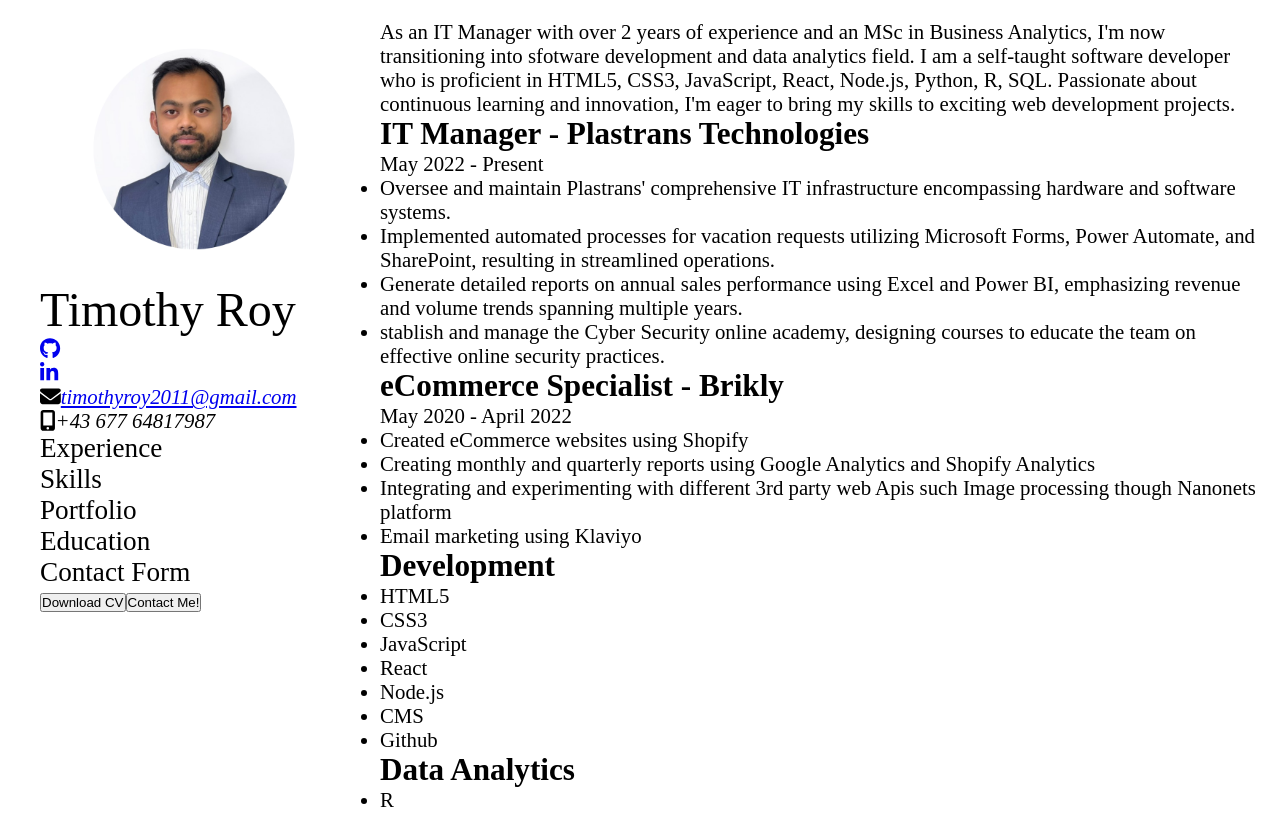
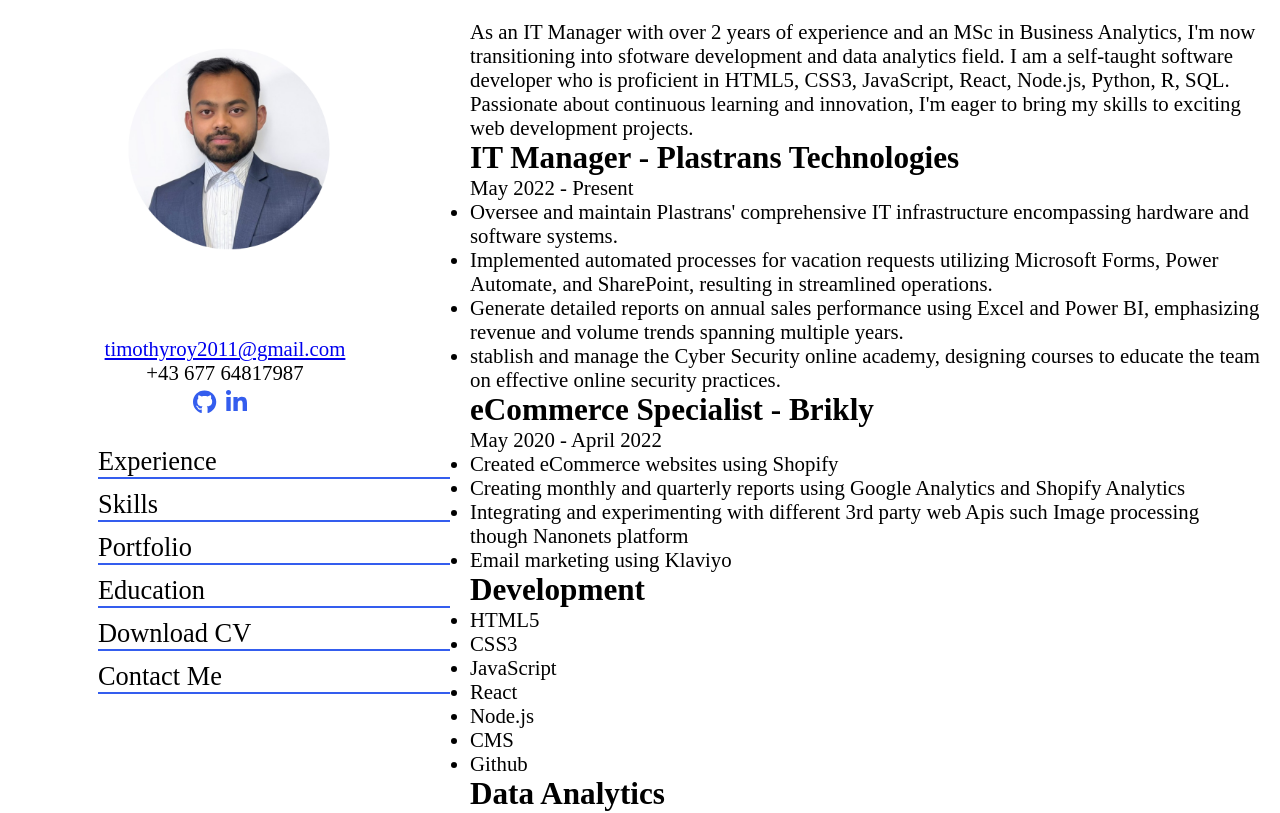
Before and after one commit to timothyroybd/roy_resume, a React (Create React App) app: page / in a window 1280 px wide. Shown: the top 813 px of the page. Built offline with nearby package versions, Linux system fonts and the light colour scheme.

Commit message:
some design experiment in the nav bar

```diff
--- a/src/App.css
+++ b/src/App.css
@@ -13,27 +13,81 @@
 .center {
   text-align: center;
 }
-.icon_style {
 
+ :root {
+  --sidebar-width: 450px;
+  --font-color: #345DEE;
 }
-/* :root {
-  --sidebar-width: 380px;
-} */
 
 /* ===============
     Navigation Bar
   ================= */
+  .img_wrapper{
+
+  }
+header> img {
+  max-width: 100%;
+  max-height: 100%;
+}
+header>p {
+      margin: 0;
+      padding: 0;
+      font-size: 3rem;
+      color: white;
+
+}
+.icons_container {
+
+
+}
+.icon_wrapper a {
+  /* padding-right: 20px; */
+}
+
+.icon_wrapper {
+  text-align: center;
+  display: inline-block;
+}
+.icon_style {
+  font-size: 1.5rem;
+  color: var(--font-color);
+ }
+
+ .icon_wrapper .icon_style {
+  padding-right: 10px;
+ }
+ .contact{
+  padding-bottom: 5px;
+ }
+ .contact a, span {
+  font-style: normal;
+ }
+ .contact a {
+  display: inline-block;
+  /* padding: 2px 0; */
+ }
+
+.nav_menu {
+ padding-left: 98px;
+
+}
 .nav_menu ul {
   list-style-type: none;
+  padding-top: 20px;
 }
 .nav_menu ul li{
+  font-size: 1.65rem;
+
+  padding-top: 10px;
+    border-bottom: 2px solid var(--font-color);
+
+  /* width: 200px;
   font-size: 1.7rem;
+  padding-top: 10px;*/
+
+
 }
-header > p {
-  margin: 0;
-  padding: 0;
-  font-size: 3rem;
-}
+
 .container {
   display: flex;
   width:100%;
@@ -42,18 +96,25 @@
   position: fixed;
   left: 0;
   top: 0;
-  width: 350px;
+  width: var(--sidebar-width);
   height: 100%;
   /* box-sizing: border-box;
   overflow-y: auto;
   overflow-wrap: break-word; */
 }
+
+.header {
+  /* padding: 0 40px; */
+
+}
+
+/* ===============
+    Main Content
+  ================= */
+
 .main_content {
-  margin-left: 360px;
+  margin-left: 450px;
   padding: 20px;
   flex-grow: 1;
   box-sizing: border-box;
 }
-.header {
-  padding: 0 40px;
-}
--- a/src/App.js
+++ b/src/App.js
@@ -13,34 +13,42 @@
     <div className = "container">
 
       <header className ="fixed_left header">
-        <img src={tim} width="300px"></img>
-        <p>Timothy Roy</p>
-        <div>
+        <div className='center'>
+           <img src={tim} width="300px"></img>
+        </div>
+
+        <p className='center'>Timothy Roy</p>
+         <address>
+          <div className='center contact'>
+            <div  >
+              {/* <FontAwesomeIcon icon={faEnvelope} className="icon_style" /> */}
+              <a href="mailto: timothyroy2011@gmail.com">
+                timothyroy2011@gmail.com
+              </a>
+            </div>
+            <div  >
+              {/* <FontAwesomeIcon
+                icon={faMobileScreenButton}
+                className="icon_style"
+              /> */}
+              <span>+43 677 64817987</span>
+            </div>
+            </div>
+          </address>
+        <div className='icons_container center'>
+        <div  className='icon_wrapper'>
           <a href="https://github.com/timothyroybd">
             {' '}
             <FontAwesomeIcon icon={faGithub} className="icon_style" />
           </a>
-        </div>
-        <div>
+        </div >
+        <div className='icon_wrapper'>
           <a href="https://www.linkedin.com/in/timothy-roy-266612121/">
             <FontAwesomeIcon icon={faLinkedinIn} className="icon_style" />
           </a>
         </div>
-        <address>
-            <div>
-              <FontAwesomeIcon icon={faEnvelope} className="icon_style" />
-              <a href="mailto: timothyroy2011@gmail.com">
-                timothyroy2011@gmail.com
-              </a>
-            </div>
-            <div>
-              <FontAwesomeIcon
-                icon={faMobileScreenButton}
-                className="icon_style"
-              />
-              <span>+43 677 64817987</span>
-            </div>
-          </address>
+        </div>
+
 
         <nav className="nav_menu">
           <ul>
@@ -48,17 +56,15 @@
             <li> Skills </li>
             <li> Portfolio </li>
             <li> Education </li>
-            <li> Contact Form </li>
+            <li> Download CV </li>
+            <li> Contact Me </li>
           </ul>
 
 
         </nav>
 
 
-        <div>
-          <button> Download CV</button>
-          <button> Contact Me!</button>
-        </div>
+
       </header>
 <main className ="main_content">
 
```
